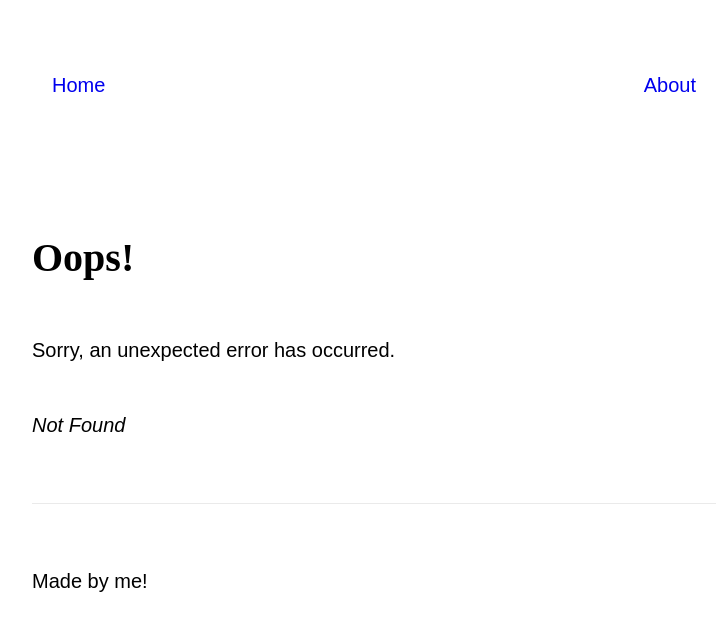
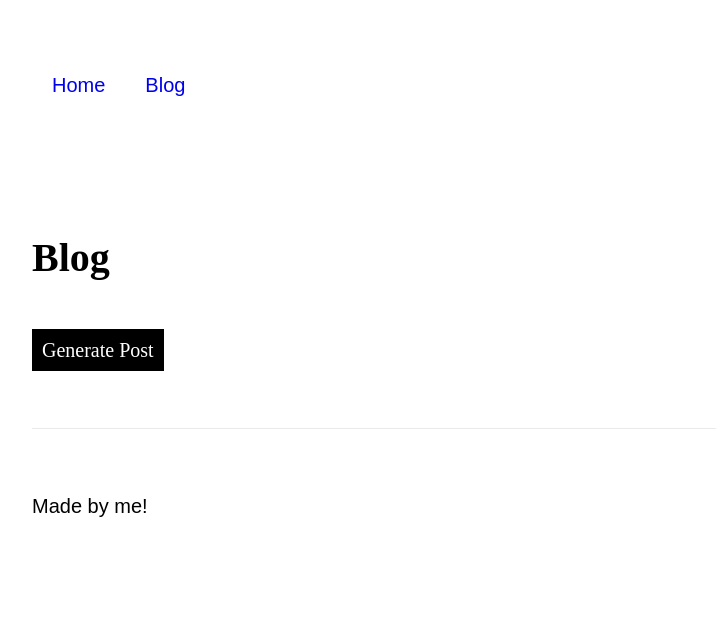
Before and after one commit to responsiveSnakexD/WebTemplate, a React (Vite) app: page /blog in a window 1280 px wide. Before the commit this address had no page. Shown: the top 630 px of the page, without its empty margins (266-993 px from the left). Built offline with nearby package versions, Linux system fonts and the light colour scheme.

Commit message:
setup navigation

```diff
--- a/src/App.tsx
+++ b/src/Root.tsx
@@ -1,7 +1,6 @@
-import { Home } from "./pages/Home";
-import "./App.css";
 import { Nav } from "./components/common/Nav";
 import { NavItemProps } from "./components/common/Nav/NavItem";
+import { Outlet } from "react-router-dom";
 
 const navItems: NavItemProps[] = [
   {
@@ -9,26 +8,21 @@ const navItems: NavItemProps[] = [
     path: "/",
   },
   {
-    name: "About",
-    path: "/about",
-  },
-  {
-    name: "Contact",
-    path: "/contact",
+    name: "Blog",
+    path: "/blog",
   },
 ];
 
-function App() {
+function Root() {
   return (
     <>
       <Nav navItems={navItems} />
-
       <main>
-        <Home />
+        <Outlet />
       </main>
       <footer>Made by me!</footer>
     </>
   );
 }
 
-export default App;
+export default Root;
--- a/src/components/common/Nav/Nav.styled.ts
+++ b/src/components/common/Nav/Nav.styled.ts
@@ -5,7 +5,7 @@ export const NavStyled = styled.nav`
   margin: 0;
   ul {
     display: flex;
-    justify-content: space-between;
+    justify-content: flex-start;
     align-items: center;
     padding: 0;
     margin: 0;
--- a/src/components/common/Nav/Nav.tsx
+++ b/src/components/common/Nav/Nav.tsx
@@ -14,8 +14,8 @@ export const Nav: React.FC<NavProps> = ({ navItems }) => {
   return (
     <NavStyled>
       <ul>
-        {navItems.map(({ path }) => (
-          <NavItem name={getPageName(path)} path={path ?? "/"} />
+        {navItems.map(({ path, name }) => (
+          <NavItem key={path} name={name} path={path} />
         ))}
       </ul>
     </NavStyled>
--- a/src/components/common/Nav/NavItem/NavItem.tsx
+++ b/src/components/common/Nav/NavItem/NavItem.tsx
@@ -1,11 +1,12 @@
 import React from "react";
+import { Link } from "react-router-dom";
 import { NavItemStyled } from "./NavItem.styled";
 import { NavItemProps } from "./type";
 
 export const NavItem: React.FC<NavItemProps> = ({ name, path }) => {
   return (
     <NavItemStyled>
-      <a href={path}>{name}</a>
+      <Link to={path}>{name}</Link>
     </NavItemStyled>
   );
 };
--- a/src/components/common/Nav/type.ts
+++ b/src/components/common/Nav/type.ts
@@ -1,5 +1,6 @@
 import { RouteObject } from "react-router-dom";
+import { NavItemProps } from "./NavItem";
 
 export type NavProps = {
-  navItems: RouteObject[];
+  navItems: NavItemProps[];
 };
--- a/src/main.tsx
+++ b/src/main.tsx
@@ -9,26 +9,38 @@ import { Home } from "./pages/Home";
 import ErrorPage from "./pages/Error";
 import "./index.css";
 import { Nav } from "./components/common/Nav";
+import Blog from "./pages/Blog";
+import BlogItem, { loader as blogLoader } from "./pages/Blog/BlogItem";
+import Root from "./Root";
 
 const navItems: RouteObject[] = [
   {
     path: "/",
-    element: <Home />,
+    element: <Root />,
     errorElement: <ErrorPage />,
-  },
-  {
-    path: "/about",
-    element: <h1>About</h1>,
+    children: [
+      {
+        path: "/",
+        element: <Home />,
+      },
+      {
+        path: "blog",
+        element: <Blog />,
+        children: [
+          {
+            path: ":blogId",
+            element: <BlogItem />,
+            loader: blogLoader,
+          },
+        ],
+      },
+    ],
   },
 ];
 const router = createBrowserRouter(navItems);
 
 ReactDOM.createRoot(document.getElementById("root") as HTMLElement).render(
   <React.StrictMode>
-    <Nav navItems={navItems} />
-    <main>
-      <RouterProvider router={router} />
-    </main>
-    <footer>Made by me!</footer>
+    <RouterProvider router={router} />
   </React.StrictMode>
 );
--- /dev/null
+++ b/src/pages/Blog/Blog.tsx
@@ -0,0 +1,20 @@
+import React, { FC } from "react";
+import { Outlet, useNavigate } from "react-router-dom";
+import { Button } from "../../components/common/Button";
+
+const Blog: FC = () => {
+  const navigate = useNavigate();
+  return (
+    <div>
+      <h1>Blog</h1>
+      <Button
+        onClick={() => navigate(`/blog/${Math.floor(Math.random() * 10) + 1}`)}
+      >
+        Generate Post
+      </Button>
+      <Outlet />
+    </div>
+  );
+};
+
+export default Blog;
--- /dev/null
+++ b/src/pages/Blog/BlogItem/BlogItem.tsx
@@ -0,0 +1,55 @@
+import React, { FC } from "react";
+import { useLoaderData } from "react-router-dom";
+
+const BlogItem: FC = () => {
+  const data = useLoaderData();
+  if (!data) {
+    return <div>Loading...</div>;
+  }
+  if (!isPost(data)) {
+    throw new Error("Invalid post");
+  }
+  const { title, body, userId, tags, reactions } = data;
+
+  return (
+    <div>
+      <h1>{title}</h1>
+      <p>{body}</p>
+      <p>Author: {userId}</p>
+      <p>Tags: {tags.join(", ")}</p>
+      <p>Reactions: {reactions}</p>
+    </div>
+  );
+};
+
+export type PostProps = {
+  id: number;
+  title: string;
+  body: string;
+  userId: number;
+  tags: string[];
+  reactions: number;
+};
+export const isPost = (post: unknown): post is PostProps => {
+  const hasAttributes =
+    typeof post === "object" &&
+    post !== null &&
+    "id" in post &&
+    "title" in post &&
+    "body" in post &&
+    "userId" in post &&
+    "tags" in post &&
+    "reactions" in post;
+  if (!hasAttributes) throw new Error("Lacking attributes");
+  const { id, title, body, userId, tags, reactions } = post as PostProps;
+  const isId = typeof id === "number";
+  const isTitle = typeof title === "string";
+  const isBody = typeof body === "string";
+  const isUserId = typeof userId === "number";
+  const isTags =
+    Array.isArray(tags) && tags.every((tag) => typeof tag === "string");
+  const isReactions = typeof reactions === "number";
+  return isId && isTitle && isBody && isUserId && isTags && isReactions;
+};
+
+export default BlogItem;
--- /dev/null
+++ b/src/pages/Blog/BlogItem/index.ts
@@ -0,0 +1,2 @@
+export { default as default } from "./BlogItem";
+export { loader } from "./loader";
--- /dev/null
+++ b/src/pages/Blog/BlogItem/loader.ts
@@ -0,0 +1,5 @@
+import { LoaderFunction } from "react-router-dom";
+export const loader: LoaderFunction = async ({ params }) => {
+  const response = await fetch(`https://dummyjson.com/posts/${params.blogId}`);
+  return await response.json();
+};
--- /dev/null
+++ b/src/pages/Blog/index.ts
@@ -0,0 +1 @@
+export { default as default } from "./Blog";
--- a/src/pages/Home.tsx
+++ b/src/pages/Home.tsx
@@ -5,7 +5,7 @@ import { Button } from "../components/common/Button";
 export const Home: React.FC = () => {
   const [clicked, setClicked] = useState(false);
   return (
-    <HomeStyled>
+    <div>
       <h1>Home</h1>
       {clicked && (
         <h2>
@@ -14,13 +14,6 @@ export const Home: React.FC = () => {
         </h2>
       )}
       <Button onClick={() => setClicked(true)}>Click Me!</Button>
-    </HomeStyled>
+    </div>
   );
 };
-
-const HomeStyled = styled.div`
-  h1 {
-    color: red;
-    text-align: center;
-  }
-`;
```
